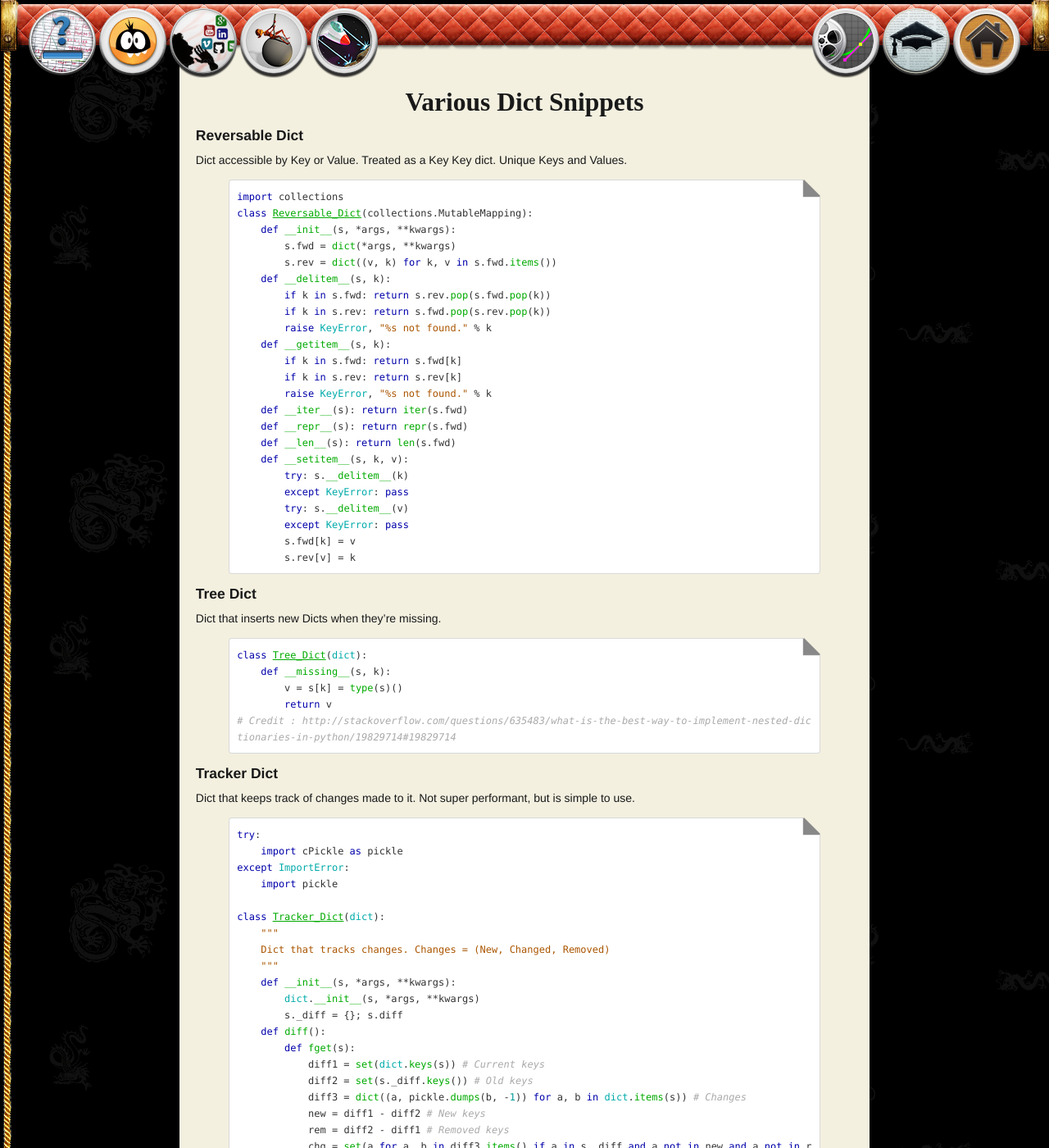
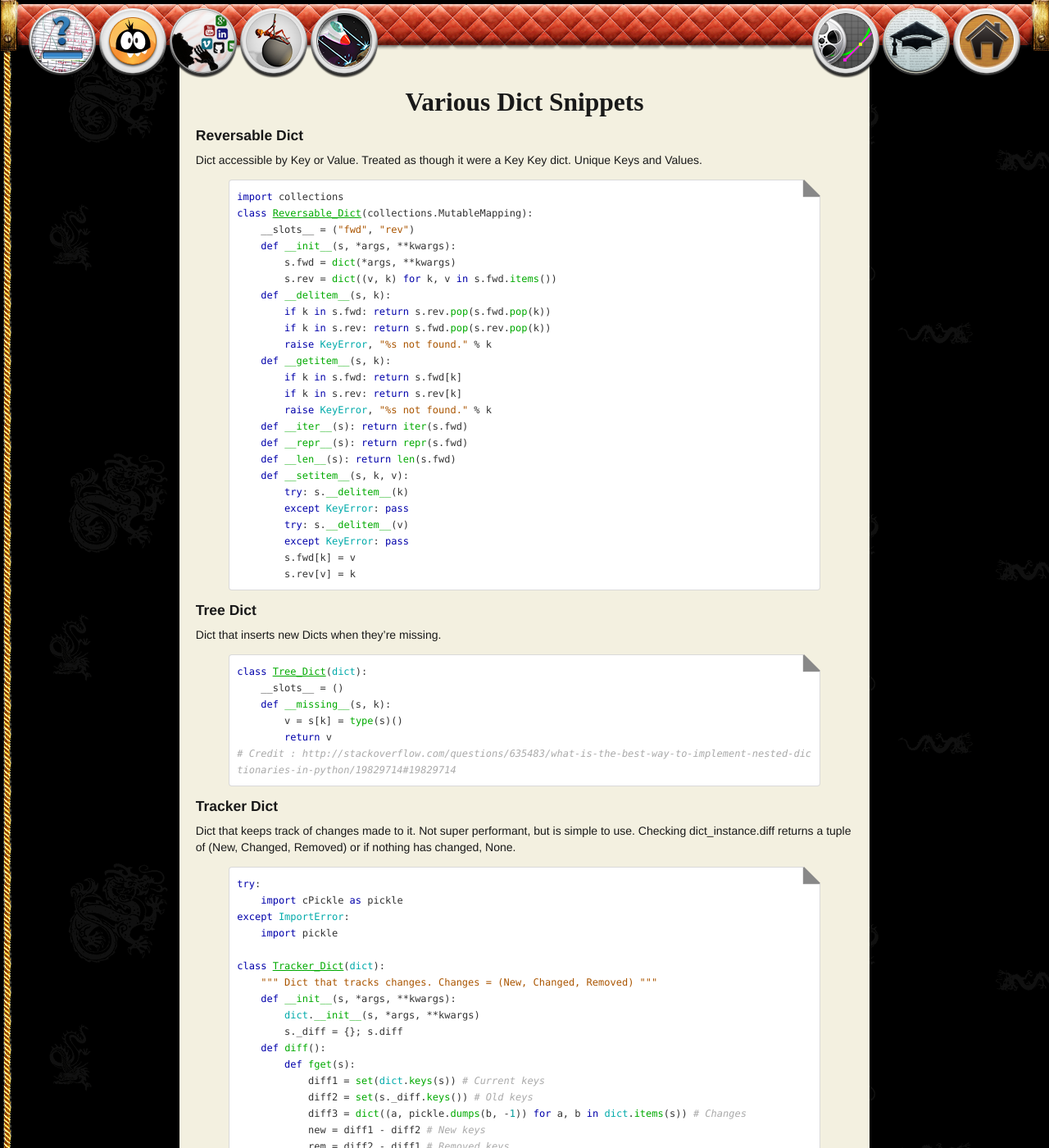
Before and after one commit to internetimagery/internetimagery.github.io, a Jekyll site: the page built from code/dict.md, in a window 1280 px wide and 1400 px high. Shown: the whole window at 82% size. Built offline with Jekyll 4.4.1, drawn with Linux system fonts in a browser that asks for light colours; nearby versions of some CDN libraries; some web fonts are replaced.

Commit message:
small updates

```diff
--- a/code/dict.md
+++ b/code/dict.md
@@ -7,11 +7,12 @@ navigation: false
 
 #### Reversable Dict
 
-Dict accessible by Key or Value. Treated as a Key Key dict. Unique Keys and Values.
+Dict accessible by Key or Value. Treated as though it were a Key Key dict. Unique Keys and Values.
 
 {% highlight python %}
 import collections
 class Reversable_Dict(collections.MutableMapping):
+    __slots__ = ("fwd", "rev")
     def __init__(s, *args, **kwargs):
         s.fwd = dict(*args, **kwargs)
         s.rev = dict((v, k) for k, v in s.fwd.items())
@@ -42,6 +43,7 @@ Dict that inserts new Dicts when they're missing.
 
 {% highlight python %}
 class Tree_Dict(dict):
+    __slots__ = ()
     def __missing__(s, k):
         v = s[k] = type(s)()
         return v
@@ -52,6 +54,7 @@ class Tree_Dict(dict):
 #### Tracker Dict
 
 Dict that keeps track of changes made to it. Not super performant, but is simple to use.
+Checking dict_instance.diff returns a tuple of (New, Changed, Removed) or if nothing has changed, None.
 
 {% highlight python %}
 try:
@@ -60,9 +63,7 @@ except ImportError:
     import pickle
 
 class Tracker_Dict(dict):
-    """
-    Dict that tracks changes. Changes = (New, Changed, Removed)
-    """
+    """ Dict that tracks changes. Changes = (New, Changed, Removed) """
     def __init__(s, *args, **kwargs):
         dict.__init__(s, *args, **kwargs)
         s._diff = {}; s.diff
```
